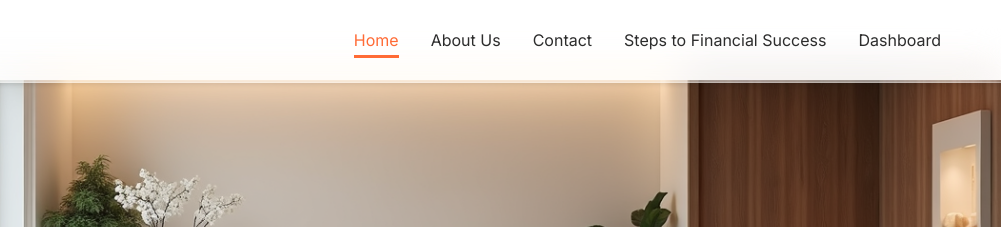
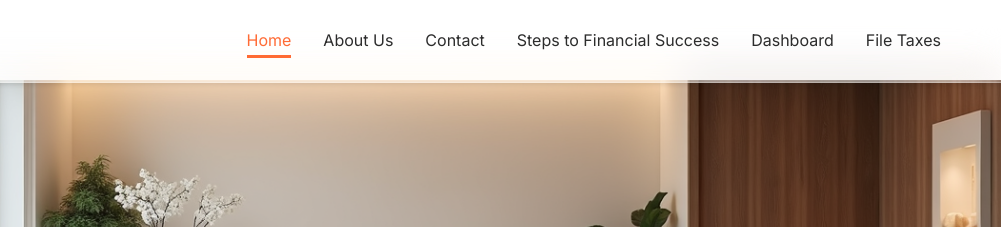
Before and after one commit to amarildiriska/Website, a website: page index.html in a window 1280 px wide. Shown: the top 227 px of the page, 279-1280 px from the left. Drawn offline with Linux system fonts and the light colour scheme.

Commit message:
Update index.html

```diff
--- a/index.html
+++ b/index.html
@@ -34,6 +34,8 @@
                 <li class="nav-item">
                     <a href="dashboard.html" class="nav-link">Dashboard</a>
                 </li>
+				<li class="nav-item">
+                    <a href="taxes.html" class="nav-link">File Taxes</a>
             </ul>
             <button class="nav-toggle" id="nav-toggle">
                 <span></span>
```
